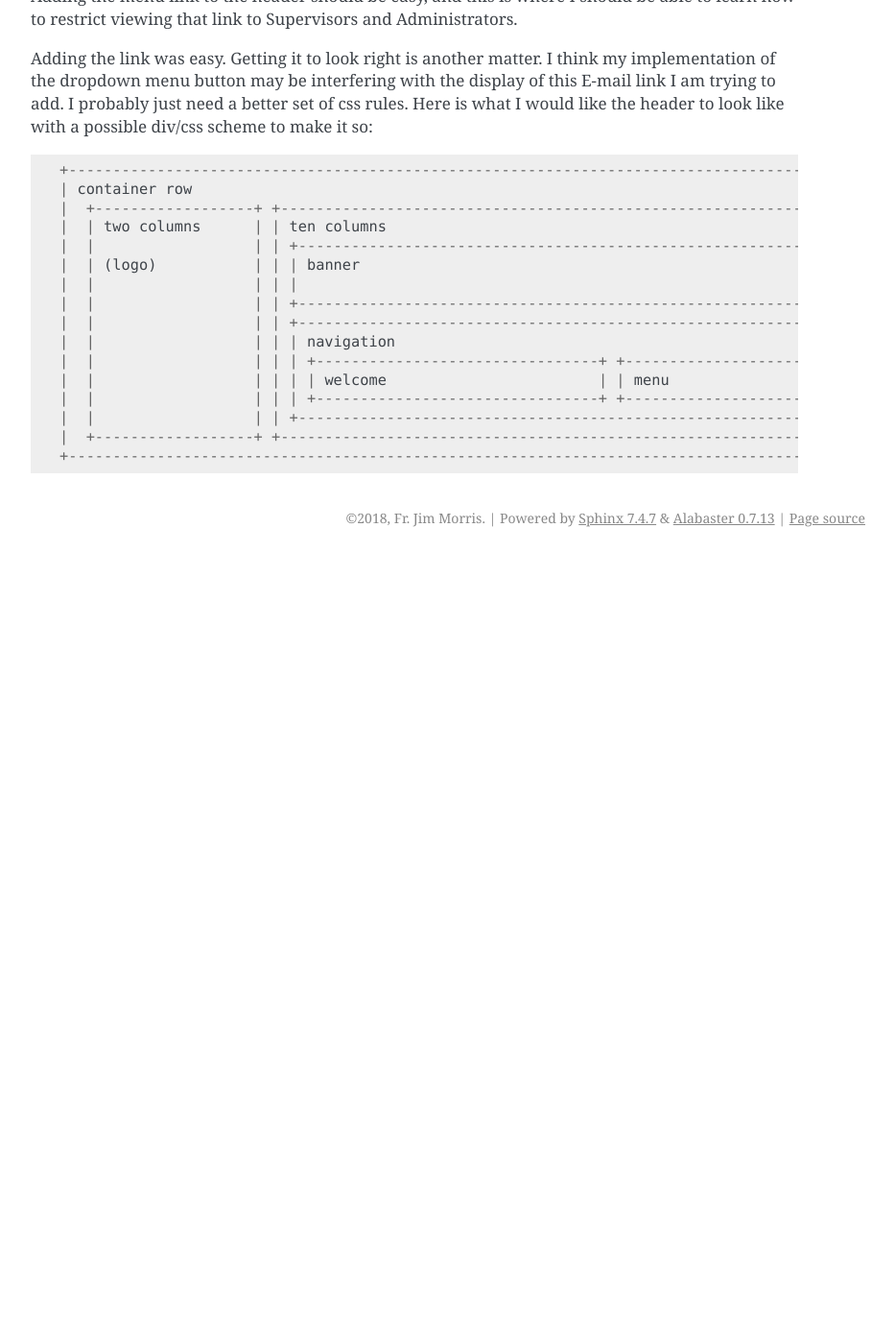
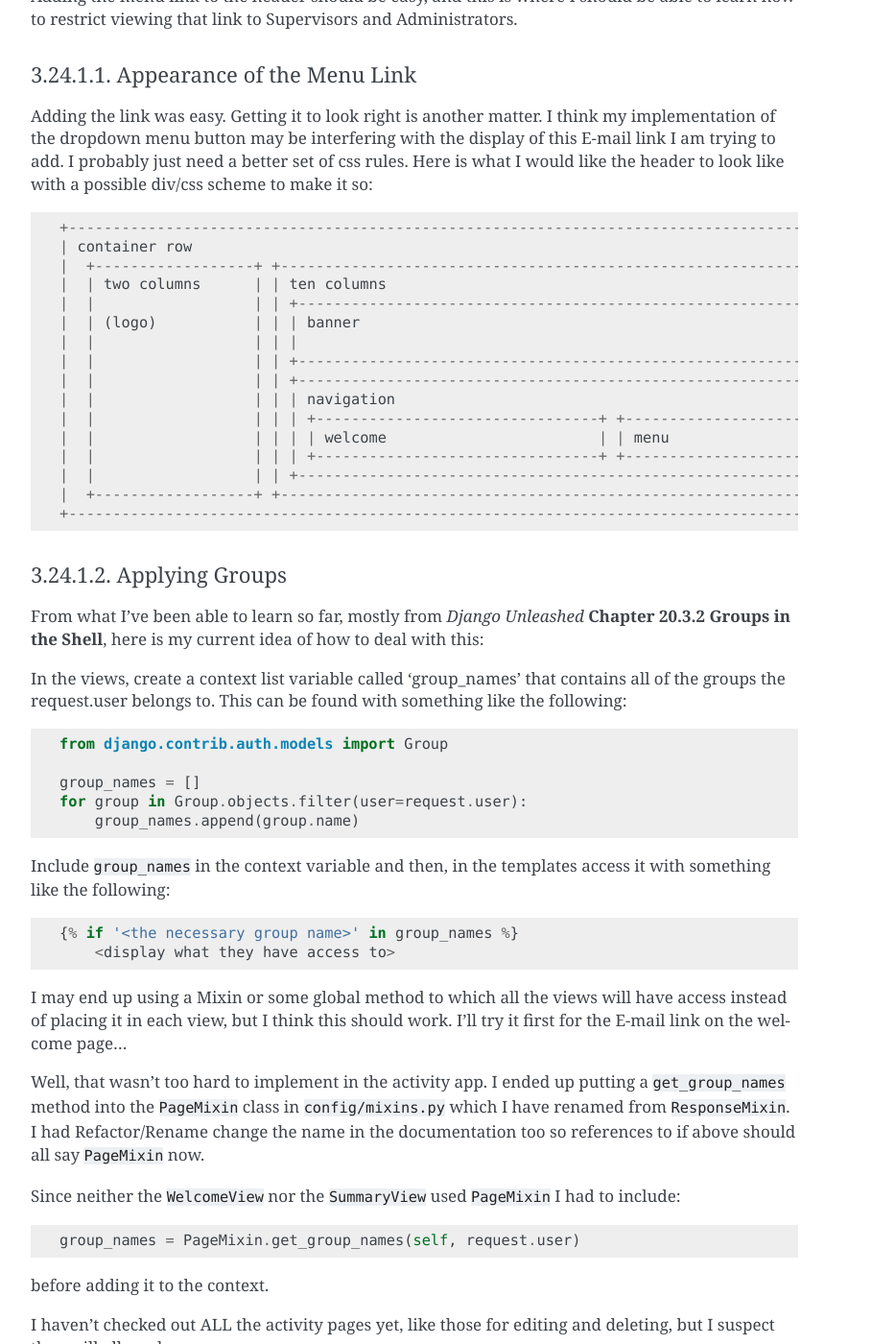
Before and after one commit to JMorris1575/confirmation2018, a Sphinx documentation site: the page built from docs/implementing.rst, in a window 1280 px wide and 1400 px high, scrolled down 53599 px. Shown: the whole window at 96% size, without its empty margins (338-1271 px from the left). Built offline with Sphinx 7.4.7, drawn with Linux system fonts in a browser that asks for light colours; before the commit the page ends 54178 px from its top, so only the background shows below that; some of the changed text lies outside the part shown.

```diff
--- a/docs/implementing.rst
+++ b/docs/implementing.rst
@@ -1431,7 +1431,7 @@
 
 *Django Unleashed* seemed to concur so I created the following mixin::
 
-    class ResponseMixin:
+    class PageMixin:
 
         """
         This mixin gets single responses from the Response model depending on the user, activity and page
@@ -1485,7 +1485,7 @@
 *************************************
 
 This ought to be fairly easy both because I have recently done something like this in the trivia app in christmas17 and
-because much of the groundwork, such as the ``navigation.html`` page, the ResponseMixin and the changes in the
+because much of the groundwork, such as the ``navigation.html`` page, the PageMixin and the changes in the
 ``base_activity.html`` file, has already been set in place. Here is what I think I should do:
 
 *   Check to make sure questions and choices have already been created
@@ -1763,8 +1763,8 @@
 by selecting it and then clicking the blue src folder above.
 
 I thought of using a mixin for this view just like I did in the ``activity`` app, and it was working too! I copied the
-ResponseMixin class from ``activity/views.py`` to a ``mixins.py`` file in ``config``. Then importing that file in
-``discussion/views.py`` I could use it to create the DiscussionView. However, ResponseMixin was designed to return a
+PageMixin class from ``activity/views.py`` to a ``mixins.py`` file in ``config``. Then importing that file in
+``discussion/views.py`` I could use it to create the DiscussionView. However, PageMixin was designed to return a
 single response and I'm going to have several responses for each discussion question, and, as I'm planning it now, there
 is only going to be one DiscussionView. I can get what I need within the view itself without violating the DRY
 principle. (For now I'm leaving ``mixins.py`` in the ``config`` folder just in case I find it useful later.
@@ -1785,7 +1785,7 @@
 To fix this I think I will have to change the get method of the PageView to include some kind of test and, if the test
 fails sends the user back to the summary page for that activity.
 
-Refactoring ResponseMixin
+Refactoring PageMixin
 +++++++++++++++++++++++++
 
 I had been testing the Discussion Page as Diego, who has made no responses yet. When I switched to myself I got an
@@ -1795,10 +1795,10 @@
 My solution is klunky, but it seems to be working for the Discussion page anyway. I will have to test entry, editing
 and deleting on all of the different page types however since this change affects all of them.
 
-Also, I used the option of creating the ResponseMixin in ``config/mixins.py`` so it can be used by all apps, currently
-the activity app and the discussion app. Here is the ResponseMixin class::
-
-    class ResponseMixin:
+Also, I used the option of creating the PageMixin in ``config/mixins.py`` so it can be used by all apps, currently
+the activity app and the discussion app. Here is the PageMixin class::
+
+    class PageMixin:
 
         """
         This mixin gets a response or QuerySet of responses with the corresponding activity and page
@@ -1817,7 +1817,7 @@
 
 This required a different approach in the views. Here is what I did in the get method of PageView::
 
-    class PageView(ResponseMixin, View):
+    class PageView(PageMixin, View):
 
         def get(self, request, activity_slug, page_index):
             activity, page, responses, context = self.get_response_info(request.user, activity_slug, page_index)
@@ -1842,7 +1842,7 @@
 
 I will sign in as Diego and try to do everything possible with each page. Here is a table of tests
 
-.. csv-table:: **Create, Edit and Delete Tests for Each Page Type After Refactoring ResponseMixin**
+.. csv-table:: **Create, Edit and Delete Tests for Each Page Type After Refactoring PageMixin**
     :header: Page, Display, Create, Review, Edit, Delete
     :widths: auto
 
@@ -1857,7 +1857,7 @@
 
 Notes:
 
-#.  Somehow, in ResponseMixin I used ``response = responses[0]`` instead of ``single_response = responses[0]``
+#.  Somehow, in PageMixin I used ``response = responses[0]`` instead of ``single_response = responses[0]``
     I think I'd like to use response throughout anyway.
 #.  After completing page 1 Diego could not get to page 2. I think ``allowed`` must be returning False.
     It was. I was checking if the current page was completed not the previous page setting ``page=page_index-1`` did
@@ -2319,6 +2319,9 @@
 Adding the menu link to the header should be easy, and this is where I should be able to learn how to restrict viewing
 that link to Supervisors and Administrators.
 
+Appearance of the Menu Link
++++++++++++++++++++++++++++
+
 Adding the link was easy. Getting it to look right is another matter. I think my implementation of the dropdown menu
 button may be interfering with the display of this E-mail link I am trying to add. I probably just need a better set
 of css rules. Here is what I would like the header to look like with a possible div/css scheme to make it so::
@@ -2339,3 +2342,58 @@
     |  |                  | | +---------------------------------------------------------------------------------+   | |
     |  +------------------+ +---------------------------------------------------------------------------------------+ |
     +-----------------------------------------------------------------------------------------------------------------+
+
+Applying Groups
++++++++++++++++
+
+From what I've been able to learn so far, mostly from *Django Unleashed* **Chapter 20.3.2 Groups in the Shell**, here
+is my current idea of how to deal with this:
+
+In the views, create a context list variable called 'group_names' that contains all of the groups the request.user
+belongs to. This can be found with something like the following::
+
+    from django.contrib.auth.models import Group
+
+    group_names = []
+    for group in Group.objects.filter(user=request.user):
+        group_names.append(group.name)
+
+Include ``group_names`` in the context variable and then, in the templates access it with something like the following::
+
+    {% if '<the necessary group name>' in group_names %}
+        <display what they have access to>
+
+I may end up using a Mixin or some global method to which all the views will have access instead of placing it in each
+view, but I think this should work. I'll try it first for the E-mail link on the welcome page...
+
+Well, that wasn't too hard to implement in the activity app. I ended up putting a ``get_group_names`` method into the
+``PageMixin`` class in ``config/mixins.py`` which I have renamed from ``ResponseMixin``. I had Refactor/Rename change
+the name in the documentation too so references to if above should all say ``PageMixin`` now.
+
+Since neither the ``WelcomeView`` nor the ``SummaryView`` used ``PageMixin`` I had to include::
+
+    group_names = PageMixin.get_group_names(self, request.user)
+
+before adding it to the context.
+
+I haven't checked out ALL the activity pages yet, like those for editing and deleting, but I suspect they will all work.
+
+I still need to change the view in the help app...
+
+The only glitch I ran into is that, since the help pages do not require authentication, when I logged out while on a
+help page I got an error something like: Anonymous User is not Iterable (presumably because ``get_group_names`` tries
+to filter the Groups for the AnonymousUser, though I didn't look carefully enough at the message to be sure.
+
+I added the following to the HelpView class::
+
+    if request.user.is_authenticated:
+        group_names = PageMixin.get_group_names(self, request.user)
+    else:
+        group_names = None
+
+and all seems well.
+
+Now to create and develop the e-mail app, and later to change the looks of certain views for Team members and above.
+
+Creating the e-mail App
+***********************
--- a/docs/index.rst
+++ b/docs/index.rst
@@ -14,6 +14,7 @@
    startup
    planning
    implementing
+   team_sections
 
 
 Indices and tables
```
Also changed, not shown: 7 other files.
